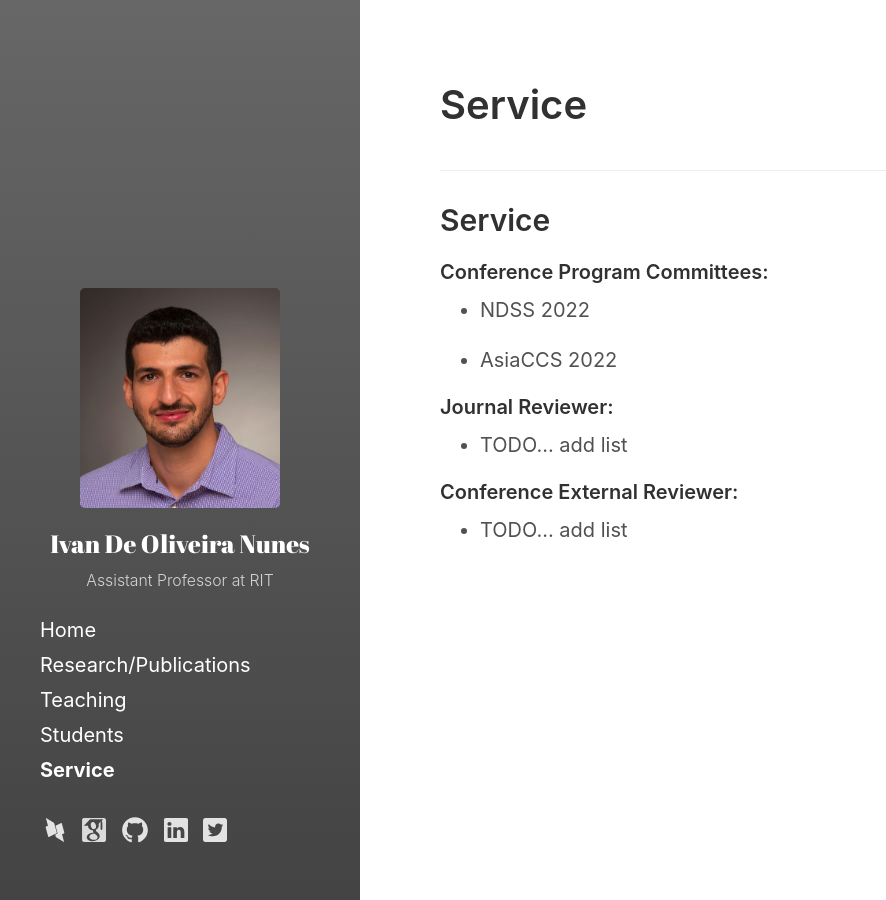
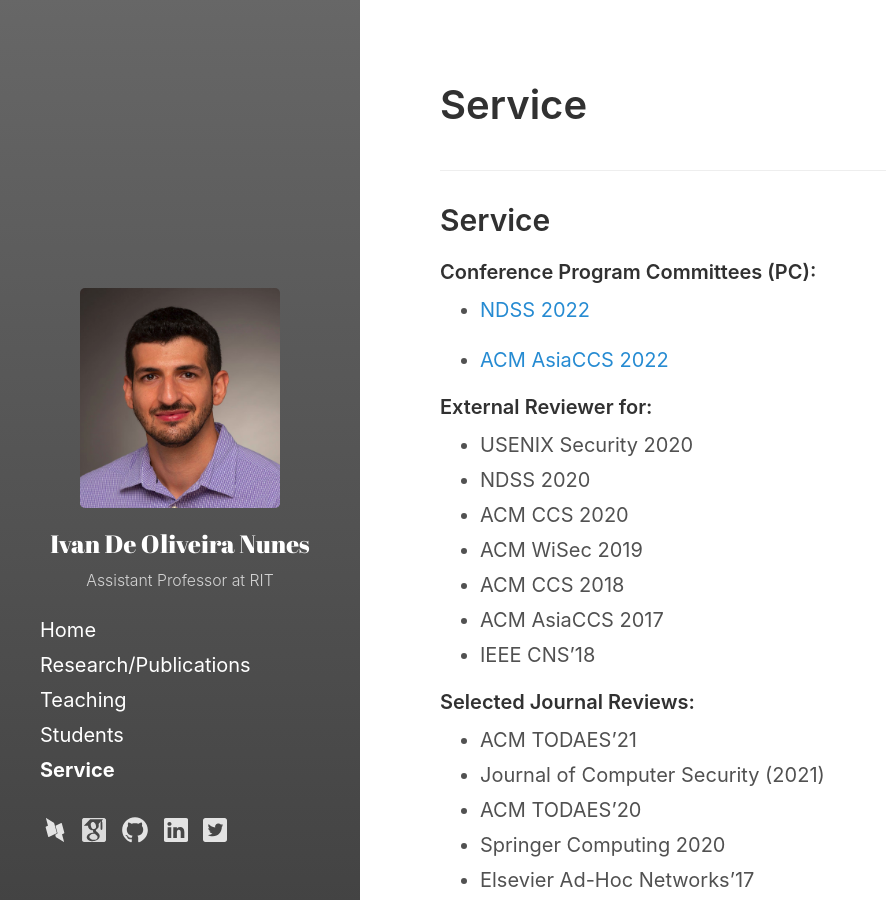
Before and after one commit to ivanolive/ivanolive.github.io, a Jekyll site: the page built from service.md, in a window 1280 px wide. Shown: the whole page, without its empty margins (0-886 px from the left). Built offline with Jekyll 4.4.1, drawn with Linux system fonts in a browser that asks for light colours.

Commit message:
Update service.md

```diff
--- a/service.md
+++ b/service.md
@@ -10,19 +10,29 @@
 
 ## Service
 
-#### Conference Program Committees:
+#### Conference Program Committees (PC):
 
-- NDSS 2022
+- [NDSS 2022](https://www.ndss-symposium.org/ndss2022/)
 
-- AsiaCCS 2022
+- [ACM AsiaCCS 2022](https://asiaccs2022.conferenceservice.jp/)
 
 
+#### External Reviewer for:
 
-#### Journal Reviewer:
-
-- TODO... add list
+- USENIX Security 2020
+- NDSS 2020
+- ACM CCS 2020
+- ACM WiSec 2019
+- ACM CCS 2018
+- ACM AsiaCCS 2017
+- IEEE CNS’18
 
 
-#### Conference External Reviewer:
+#### Selected Journal Reviews:
 
-- TODO... add list
+- ACM TODAES’21
+- Journal of Computer Security (2021)
+- ACM TODAES’20
+- Springer Computing 2020
+- Elsevier Ad-Hoc Networks’17
+- IEEE Wireless Communications’16
```
